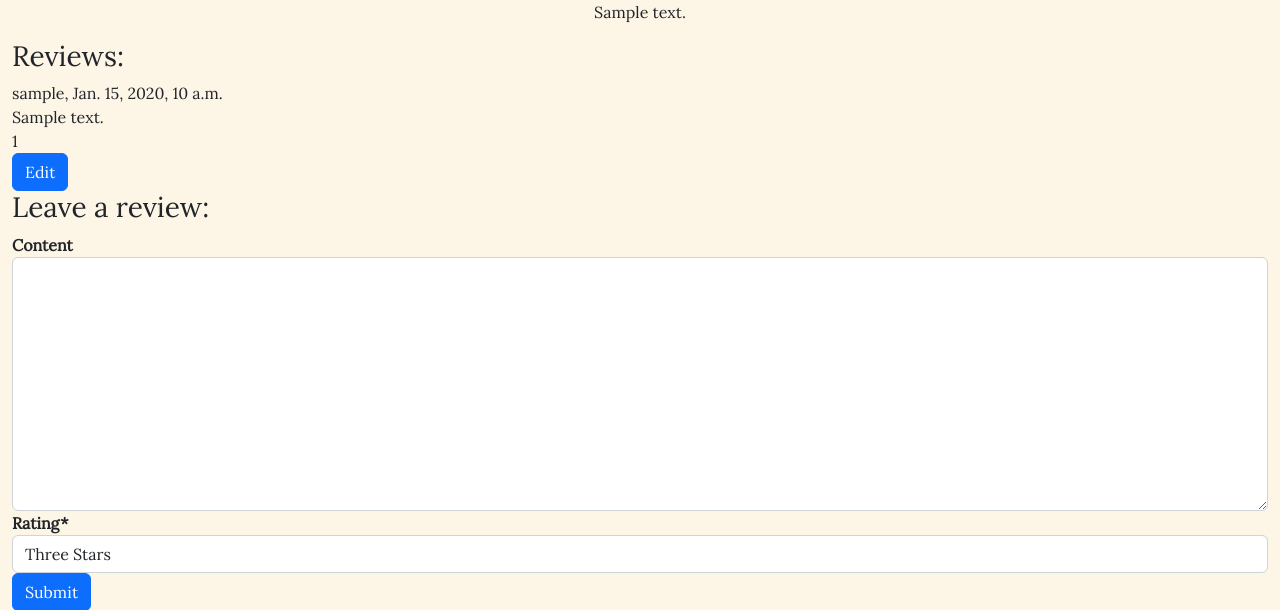
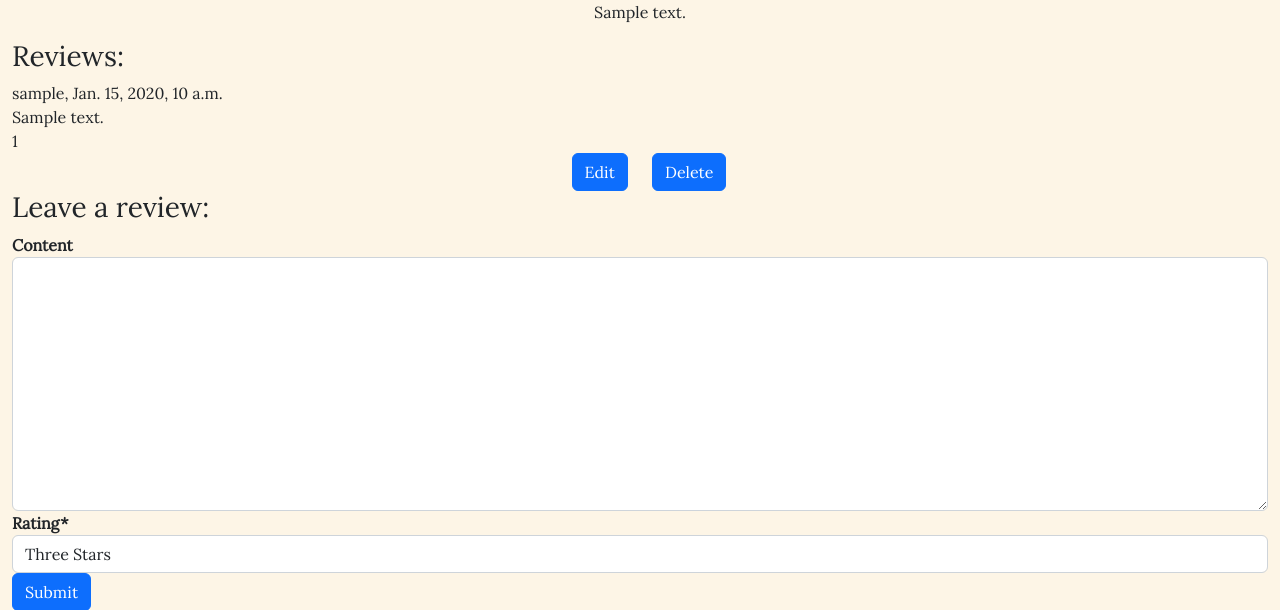
Before and after one commit to keironchaudhry/p4-lingomeets, a Django app: a page that uses templates/meetup_detail.html in a window 1280 px wide. Shown: the part 173-783 px from the top of the page. Run offline with Django 3.2, Linux system fonts and the light colour scheme; a user stored in the database is signed in; tables that the repository leaves empty hold one stand-in row (values such as "Sample post"); some libraries are stand-ins or nearby versions.

Commit message:
Create delete button in meetup review for revieews

```diff
--- a/templates/meetup_detail.html
+++ b/templates/meetup_detail.html
@@ -52,8 +52,13 @@
 
     {% if review.user == request.user %}
 
-    <div>
-        <a class="btn btn-primary" href="{% url 'edit_review' review.id %}">Edit</a>
+    <div class="row">
+        <div class="col text-end">
+            <a class="btn btn-primary" href="{% url 'edit_review' review.id %}">Edit</a>
+        </div>
+        <div class="col text-start">
+            <button type="button" class="btn btn-primary">Delete</button>
+        </div>
     </div>
 
     {% endif %}
```
